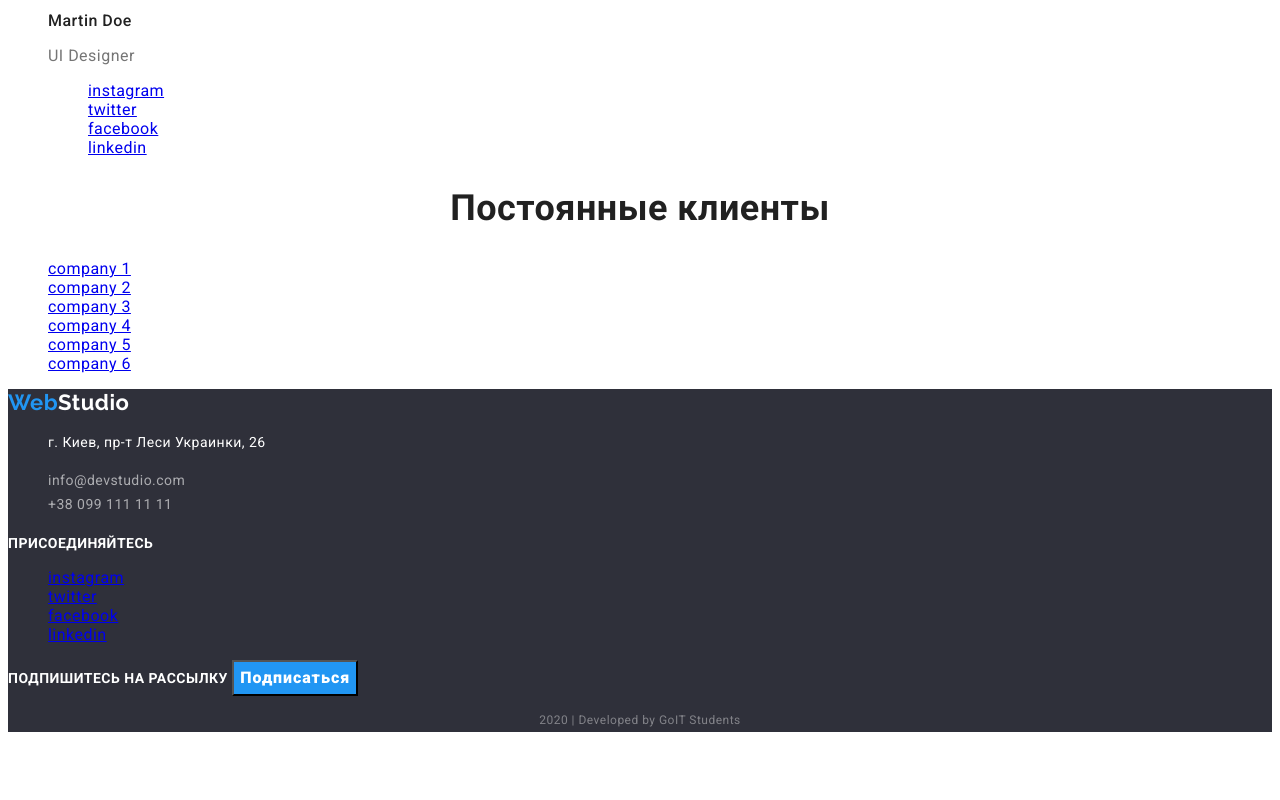
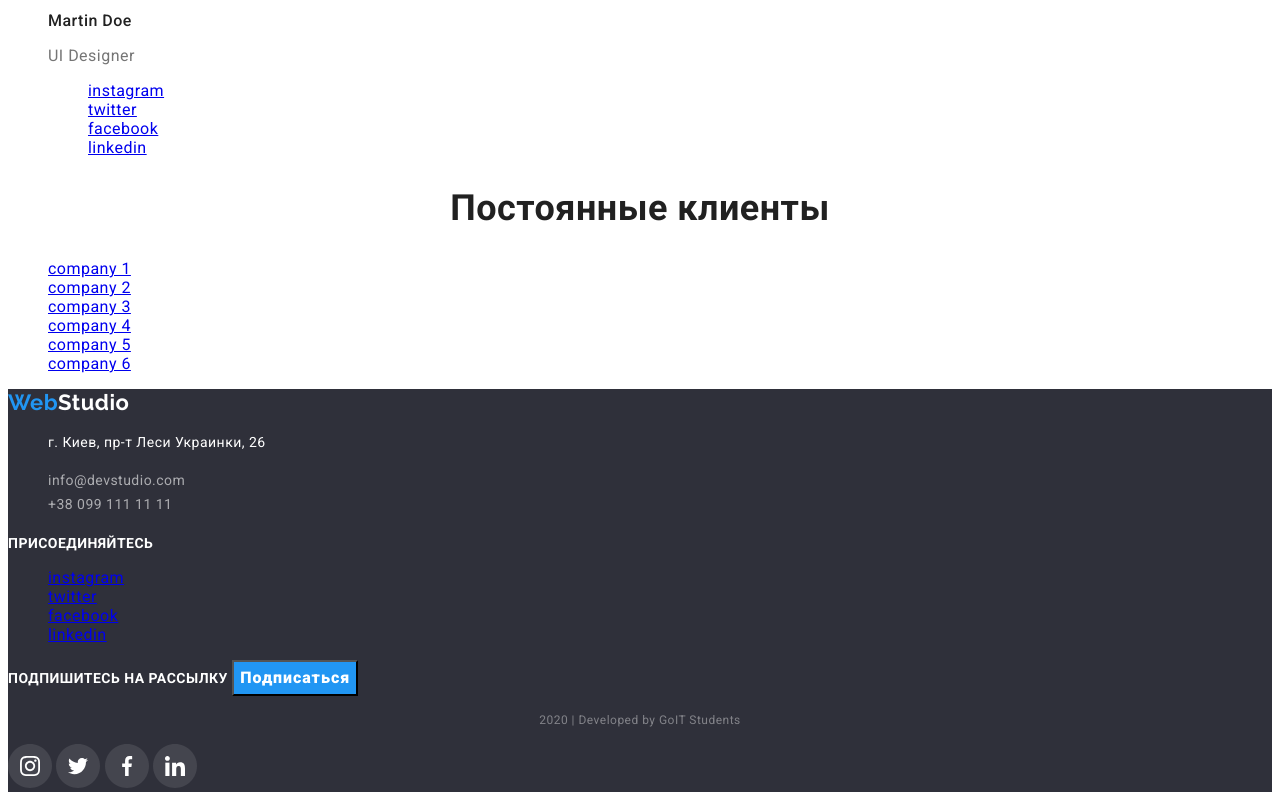
Before and after one commit to andreymashko7/goit-markup-hw-02, a plain HTML site: page index.html in a window 1280 px wide. Shown: the part 3769-4569 px from the top of the page. Before the commit the page ends 4513 px from the top, so only its background shows below. Drawn offline with Linux system fonts and the light colour scheme.

Commit message:
добавил иконки соцсетей

```diff
--- a/index.html
+++ b/index.html
@@ -361,6 +361,10 @@
         <button class="button-second">Подписаться</button>
         <p class="author">2020 | Developed by GoIT Students</p>
       </div>
+      <img src="./images/Ellipse1.svg" alt="лого инстаграм" />
+      <img src="./images/Ellipse2.svg" alt="лого твитер" />
+      <img src="./images/Ellipse3.svg" alt="лого фейсбук" />
+      <img src="./images/Ellipse4.svg" alt="лого твитер" />
     </footer>
   </body>
 </html>
```
Also changed, not shown: images/Ellipse1.svg (added), images/Ellipse2.svg (added), images/Ellipse3.svg (added), images/Ellipse4.svg (added).
